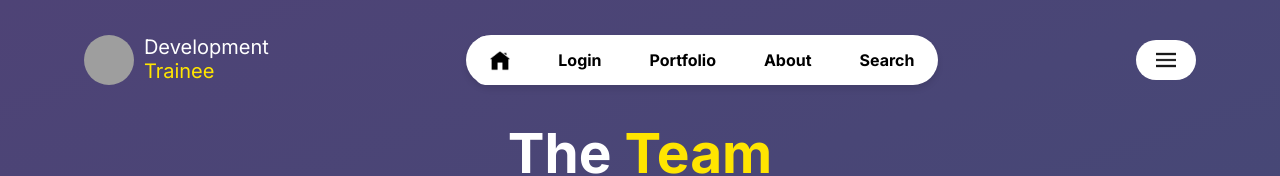
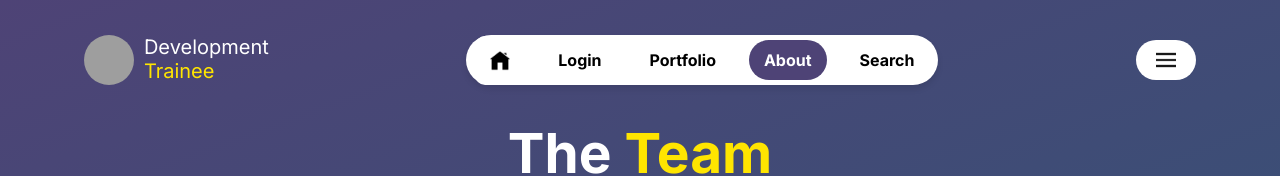
Before and after one commit to NjabuloKukame/DVT-Trainee-Portfolio, a React (Vite) app in the folder DVT_Trainee_Portfolio/: page /about in a window 1280 px wide. Shown: the top 176 px of the page. Built offline with nearby package versions, Linux system fonts and the light colour scheme; grey boxes are pictures that could not be loaded; a web font is replaced by a local one.

Commit message:
Njabulo & Phemelo's Added Active Header Functionality

```diff
--- a/DVT_Trainee_Portfolio/src/components/Header.css
+++ b/DVT_Trainee_Portfolio/src/components/Header.css
@@ -59,6 +59,13 @@
     color: var(--white);
 }
 
+.nav-link.active {
+    background-color: var(--purple);
+    color: var(--white);
+    border-radius: 25px;
+}
+
+
 .icon{
     height: 20px;
     width: 20px;
--- a/DVT_Trainee_Portfolio/src/components/Header.jsx
+++ b/DVT_Trainee_Portfolio/src/components/Header.jsx
@@ -13,31 +13,28 @@ function Header(){
                 <div className='logo-text'>Development <br /> <span className='yellow-text'>Trainee</span></div>
             </div>
 
-            <nav  className="navbar">
-
-
-                    <Link to="/" className="nav-link">
-                        <img src={homeIcon} alt="Home Icon"  className="icon home-icon"/>
+            <nav className="navbar">
+                <Link to="/" className={`nav-link ${location.pathname === "/" ? "active" : ""}`}>
+                    <img src={homeIcon} alt="Home Icon" className="icon home-icon" />
                 </Link>
 
-                    <Link to="/login" className="nav-link">
+                <Link to="/login" className={`nav-link ${location.pathname === "/login" ? "active" : ""}`}>
                     Login
                 </Link>
 
-                    <Link to="/portfolio" className="nav-link">
+                <Link to="/portfolio" className={`nav-link ${location.pathname === "/portfolio" ? "active" : ""}`}>
                     Portfolio
                 </Link>
 
-                    <Link to="/about" className="nav-link">
+                <Link to="/about" className={`nav-link ${location.pathname === "/about" ? "active" : ""}`}>
                     About
                 </Link>
 
-                    <Link to="/search" className="nav-link">
+                <Link to="/search" className={`nav-link ${location.pathname === "/search" ? "active" : ""}`}>
                     Search
                 </Link>
+            </nav>
 
-
-            </nav>
 
             <div className="menu">
                 <img src={menuIcon} alt="Menu Icon" className="icon"/>
--- a/DVT_Trainee_Portfolio/src/styles.css
+++ b/DVT_Trainee_Portfolio/src/styles.css
@@ -18,6 +18,8 @@
 /* Don't Change anything here */
 body{
     background: linear-gradient(-20deg, #2b5876 0%, #4e4376 100%);
+    background-attachment: fixed;
+    background-size: cover;
     font-family: "Inter", "Arial";
     color: var(--white);
 
```
Lines whose indentation alone changed are shown as unchanged.
